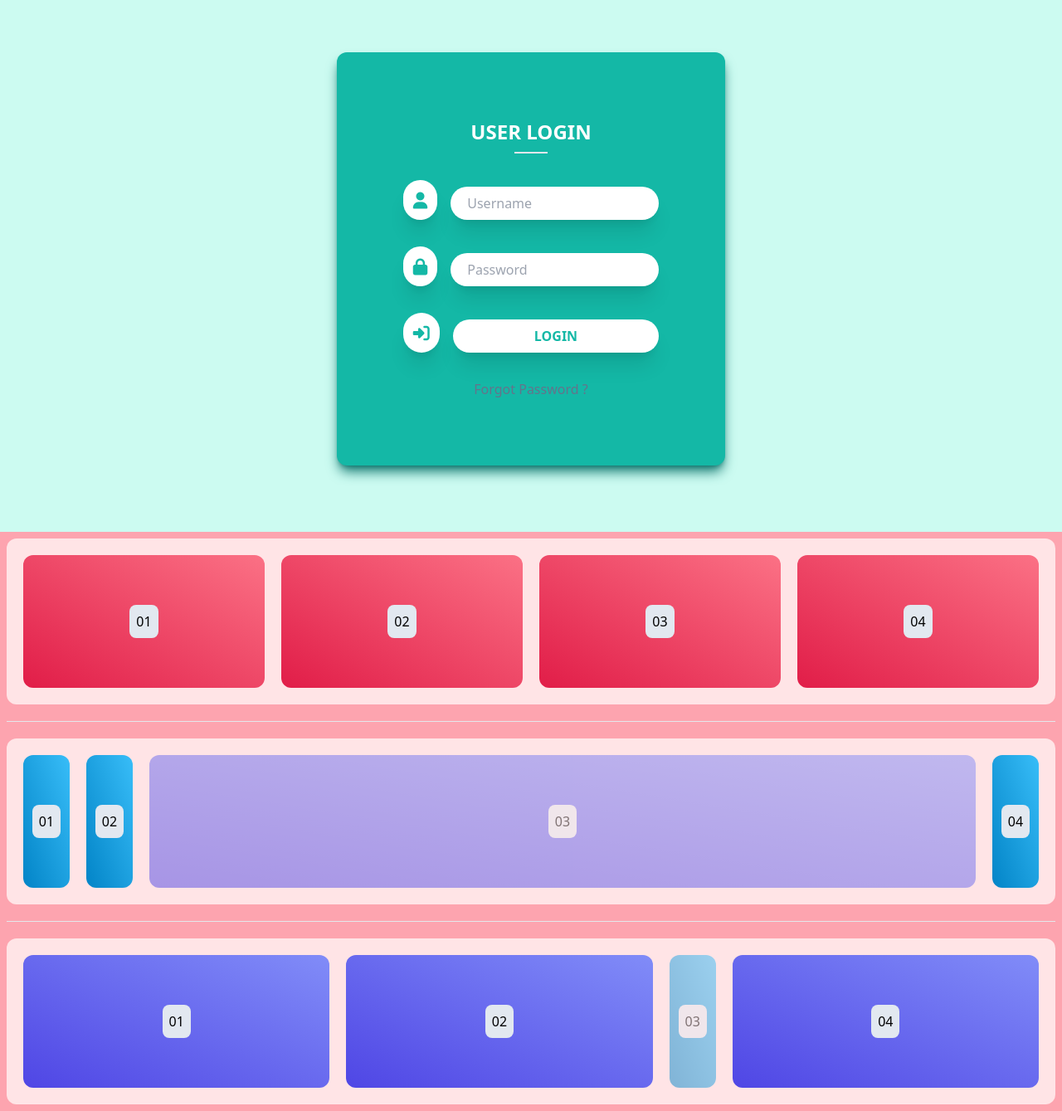
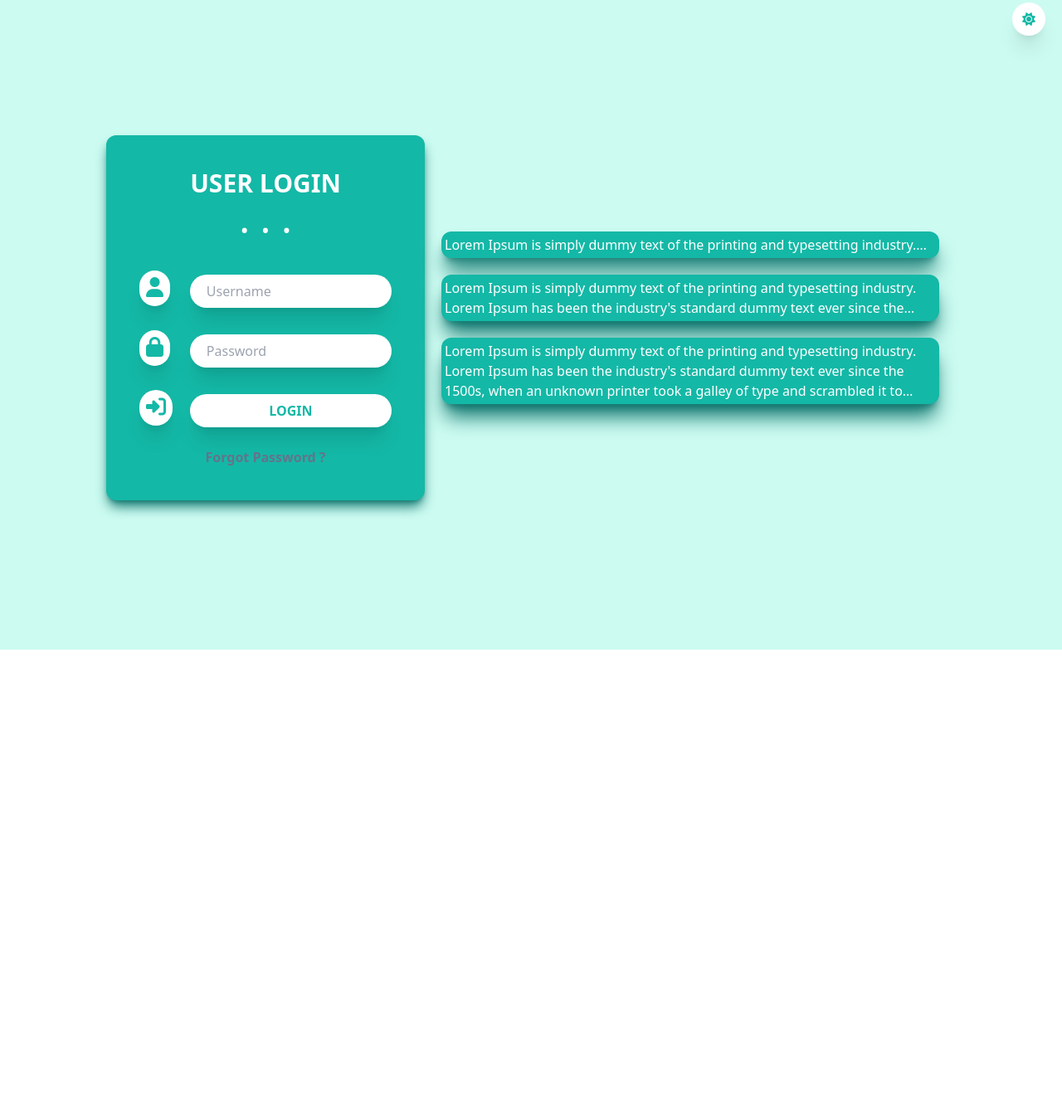
Before and after one commit to NageshSingh-VidyaMantra/CSS_TASK, a website: page index.html in a window 1280 px wide. Shown: the part 17-1356 px from the top of the page at 83% size. After the commit the page ends 800 px from the top, so only its background shows below. Drawn offline with Linux system fonts and the light colour scheme.

Commit message:
TAILWINDCSS TAsk COmpleted

```diff
--- a/index.html
+++ b/index.html
@@ -11,72 +11,75 @@
     ></script>
   </head>
   <body>
-
-    <section
-    class="w-full h-full flex justify-center items-center bg-teal-100 p-20"
+    <main style="height: 100vh">
+      <button id="toggleDarkMode" class="styleEnableBtn">
+        <i id="toggleMe" class="m-3 fa-solid fa-sun"></i>
+      </button>
+      <section class="styleSection">
+        <form class="styleForm">
+          <div class="flex flex-col items-center">
+            <h1
+              class="text-center font-bold text-white md:text-3xl m-0 2xsm:text-xl"
             >
-    <form
-      class="bg-teal-500 p-5 md:p-20 flex flex-col rounded-xl space-y-8 shadow-lg shadow-teal-700"
-    >
-      <div class="flex flex-col items-center">
-        <h1 class="text-center font-bold text-white text-2xl">
               USER LOGIN
             </h1>
-        <div class="border-t-2 mt-2 w-10"></div>
+            <div
+              class="text-white md:text-5xl leading-3 md:mb-3 2xsm:m-0 2xsm:text-3xl"
+            >
+              . . .
             </div>
-      <div class="flex flex-col md:flex-row space-y-2 md:space-x-4 justify-start items-center hover:scale-105 rounded-full">
-        <label class="bg-white rounded-full p-3 shadow-xl"><i class="fa-solid fa-user fa-lg text-teal-500"></i></label>
-        <input class="leading-10 md:leading-10 rounded-3xl pl-5 shadow-xl focus:caret-teal-500" type="text" placeholder="Username" />
           </div>
 
-      <div class="flex flex-col md:flex-row space-y-2 md:space-x-4 justify-start items-center hover:scale-105 rounded-full">
-        <label class="bg-white rounded-full p-3 shadow-xl"
-          ><i class="fa-solid fa-lock fa-lg text-teal-500"></i
-        ></label>
-        <input class="leading-10 md:leading-10 rounded-3xl pl-5 shadow-xl" type="text" placeholder="Password" />
-      </div>
-      <div class="flex flex-col md:flex-row space-y-2 md:space-x-4 justify-start items-center hover:scale-105 rounded-full">
-        <label class="bg-white rounded-full p-3 shadow-xl"
-        ><i class="fa-solid fa-right-to-bracket fa-lg text-teal-500"></i
-          ></label>
-          <button class="leading-10 md:leading-10 bg-white grow rounded-3xl font-bold text-teal-500 shadow-xl w-full">LOGIN</button>
-        </div>
-        <a href="#" class="text-center text-slate-500 hover:text-white">Forgot Password ?</a>
-      </form>
-    </section>
-
-
-    <section class="bg-rose-300 py-2 px-2 min-w-fit">
-      <div
-        class="flex flex-row bg-rose-100 hover:bg-rose-200 rounded-xl space-x-5 p-5"
-      >
-        <div class="boxFlex"><p class="styleP">01</p></div>
-        <div class="boxFlex"><p class="styleP">02</p></div>
-        <div class="boxFlex"><p class="styleP">03</p></div>
-        <div class="boxFlex"><p class="styleP">04</p></div>
+          <div class="styleIconInputDiv">
+            <label class="styleLabel">
+              <i class="fa-solid fa-user styleFa"></i>
+            </label>
+            <input class="styleInputText" type="text" placeholder="Username" />
           </div>
 
-      <hr class="my-5" />
-
-      <div
-        class="flex flex-row bg-rose-100 hover:bg-rose-200 rounded-xl space-x-5 p-5"
-      >
-        <div class="boxNotFlex"><p class="styleP">01</p></div>
-        <div class="boxNotFlex"><p class="styleP">02</p></div>
-        <div class="boxGrow animate-pulse"><p class="styleP">03</p></div>
-        <div class="boxNotFlex"><p class="styleP">04</p></div>
+          <div class="styleIconInputDiv">
+            <label class="styleLabel">
+              <i class="fa-solid fa-lock styleFa"></i>
+            </label>
+            <input class="styleInputText" type="text" placeholder="Password" />
           </div>
 
-      <hr class="my-5" />
+          <div class="styleIconInputDiv">
+            <label class="styleLabel">
+              <i class="fa-solid fa-right-to-bracket styleFa"></i>
+            </label>
+            <button class="styleLoginButton">LOGIN</button>
+          </div>
+          <a
+            href="#"
+            class="text-center font-bold text-slate-500 hover:text-white"
+            >Forgot Password ?</a
+          >
+        </form>
+        <section class="2xsm:w-2/3 md:w-1/2">
+          <p class="styleLorem1">
+            Lorem Ipsum is simply dummy text of the printing and typesetting
+            industry. Lorem Ipsum has been the industry's standard dummy text
+            ever since the 1500s, when an unknown printer took a galley of type
+            and scrambled it to make a type specimen book.
+          </p>
 
-      <div
-        class="flex flex-row bg-rose-100 hover:bg-rose-200 rounded-xl space-x-5 p-5"
-      >
-        <div class="boxGrow"><p class="styleP">01</p></div>
-        <div class="boxGrow"><p class="styleP">02</p></div>
-        <div class="boxNotGrow animate-pulse"><p class="styleP">03</p></div>
-        <div class="boxGrow"><p class="styleP">04</p></div>
-      </div>
+          <p class="styleLorem2">
+            Lorem Ipsum is simply dummy text of the printing and typesetting
+            industry. Lorem Ipsum has been the industry's standard dummy text
+            ever since the 1500s, when an unknown printer took a galley of type
+            and scrambled it to make a type specimen book.
+          </p>
+
+          <p class="styleLorem3">
+            Lorem Ipsum is simply dummy text of the printing and typesetting
+            industry. Lorem Ipsum has been the industry's standard dummy text
+            ever since the 1500s, when an unknown printer took a galley of type
+            and scrambled it to make a type specimen book.
+          </p>
         </section>
+      </section>
+    </main>
+    <script src="./src/toggleDarkMode.js"></script>
   </body>
 </html>
--- a/package.json
+++ b/package.json
@@ -10,6 +10,7 @@
   "author": "",
   "license": "ISC",
   "dependencies": {
+    "@tailwindcss/line-clamp": "^0.4.2",
     "autoprefixer": "^10.4.13",
     "postcss-cli": "^10.1.0",
     "tailwindcss": "^3.2.7"
--- a/src/styles.css
+++ b/src/styles.css
@@ -2,24 +2,58 @@
 @tailwind components;
 @tailwind utilities;
 
-@layer components {
-  .boxFlex {
-    @apply w-14 h-40 bg-gradient-to-tr from-rose-600 to-rose-400 rounded-xl flex flex-1 justify-center items-center;
+@layer base {
+  body {
+    @apply m-0;
   }
 
-  .boxNotFlex {
-    @apply w-14 h-40 bg-gradient-to-tr from-sky-600 to-sky-400 rounded-xl flex justify-center items-center;
+  main {
+    @apply m-0 flex flex-col justify-evenly bg-teal-100 dark:bg-black444;
+  }
+}
+
+@layer components {
+  .styleSection {
+    @apply flex md:flex-row md:justify-center md:items-center 2xsm:flex-col 2xsm:justify-center 2xsm:items-center;
   }
 
-  .boxGrow {
-    @apply w-14 h-40 bg-gradient-to-tr from-indigo-600 to-indigo-400 rounded-xl flex grow justify-center items-center;
+  .styleForm {
+    @apply p-5 md:p-10 flex flex-col rounded-xl space-y-6 shadow-lg bg-teal-500  shadow-teal-700 dark:bg-black222 dark:shadow-lg dark:shadow-black;
   }
 
-  .boxNotGrow {
-    @apply w-14 h-40 bg-gradient-to-tr from-sky-600 to-sky-400 rounded-xl flex grow-0 justify-center items-center;
+  .styleLabel {
+    @apply 2xsm:p-2 bg-white rounded-full md:p-2 shadow-xl dark:shadow-lg dark:bg-black222 dark:shadow-slate-600;
   }
 
-  .styleP {
-    @apply inline-block p-2 bg-slate-200 rounded-lg;
+  .styleInputText {
+    @apply 2xsm:leading-7 2xsm:w-4/5 md:leading-10 rounded-3xl pl-5 shadow-xl dark:shadow-lg dark:shadow-slate-600;
+  }
+
+  .styleFa {
+    @apply 2xsm:text-sm md:text-2xl text-teal-500 dark:text-white;
+  }
+
+  .styleLoginButton {
+    @apply 2xsm:leading-7 w-4/5 md:leading-10 bg-white rounded-3xl font-bold text-teal-500 dark:text-black444 shadow-xl dark:shadow-lg dark:shadow-slate-600;
+  }
+
+  .styleIconInputDiv {
+    @apply flex flex-row space-y-2 md:space-x-4 justify-between items-center hover:scale-105 rounded-full;
+  }
+
+  .styleEnableBtn {
+    @apply absolute top-0 right-0 m-5 md:leading-10 bg-white grow rounded-3xl font-bold text-teal-500 dark:text-black222 shadow-xl dark:shadow-lg dark:shadow-slate-600;
+  }
+
+  .styleLorem1 {
+    @apply p-1 bg-teal-500 m-5 rounded-xl text-white shadow-teal-700 line-clamp-1 shadow-xl dark:bg-black222 dark:shadow-lg dark:shadow-black dark:text-slate-300;
+  }
+
+  .styleLorem2 {
+    @apply p-1 bg-teal-500 m-5 rounded-xl text-white shadow-teal-700 line-clamp-2 shadow-xl dark:bg-black222 dark:shadow-lg dark:shadow-black dark:text-slate-300;
+  }
+
+  .styleLorem3 {
+    @apply p-1 bg-teal-500 m-5 rounded-xl text-white shadow-teal-700 line-clamp-3 shadow-xl dark:bg-black222 dark:shadow-lg dark:shadow-black dark:text-slate-300;
   }
 }
--- /dev/null
+++ b/src/toggleDarkMode.js
@@ -0,0 +1,17 @@
+const htmlTag = document.getElementsByTagName('html')[0];
+const toggleDarkMode = document.getElementById('toggleDarkMode')
+const toggleMe = document.getElementById('toggleMe')
+const toggleClass = toggleMe.classList;
+
+
+toggleDarkMode.addEventListener('click', () => {
+    htmlTag.classList.toggle("dark");
+    console.log(toggleClass)
+    if (toggleClass[toggleClass.length - 1] === "fa-sun") {
+        toggleClass.remove("fa-sun")
+        toggleClass.add("fa-moon")
+    }else{
+        toggleClass.add("fa-sun")
+        toggleClass.remove("fa-moon")
+    }
+})
--- a/tailwind.config.js
+++ b/tailwind.config.js
@@ -1,8 +1,27 @@
 /** @type {import('tailwindcss').Config} */
 module.exports = {
+  darkMode: 'class',
   content: ["**/*.html"],
   theme: {
-    extend: {},
+    extend: {
+      colors: {
+        black111: "#111",
+        black222: "#222",
+        black333: "#333",
+        black444: "#444",
+        black555: "#555"
+      },
+      screens: {
+        'xsm': '600px',
+        '2xsm': '100px'
+      },
+      spacing: {
+        'm-13': '50px',
+        'm-15': '60px'
+      }
+    },
   },
-  plugins: [],
+  plugins: [
+    require('@tailwindcss/line-clamp'),
+  ],
 }
```
Also changed, not shown: dist/styles.css, 1 other file. Lines whose indentation alone changed are shown as unchanged.
